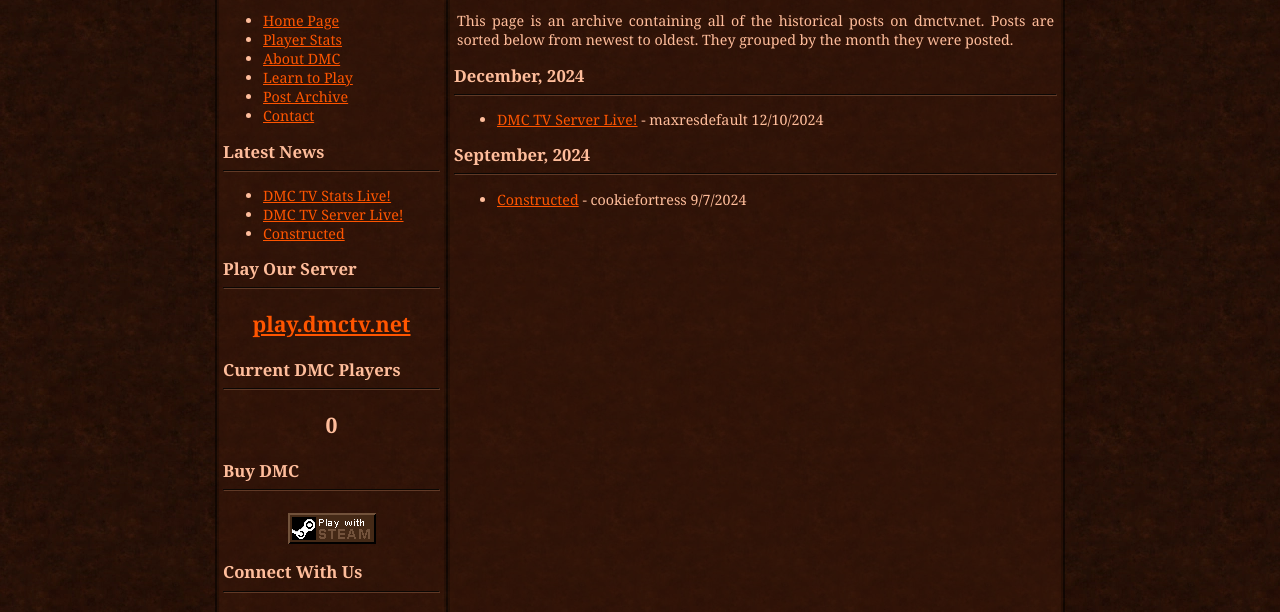
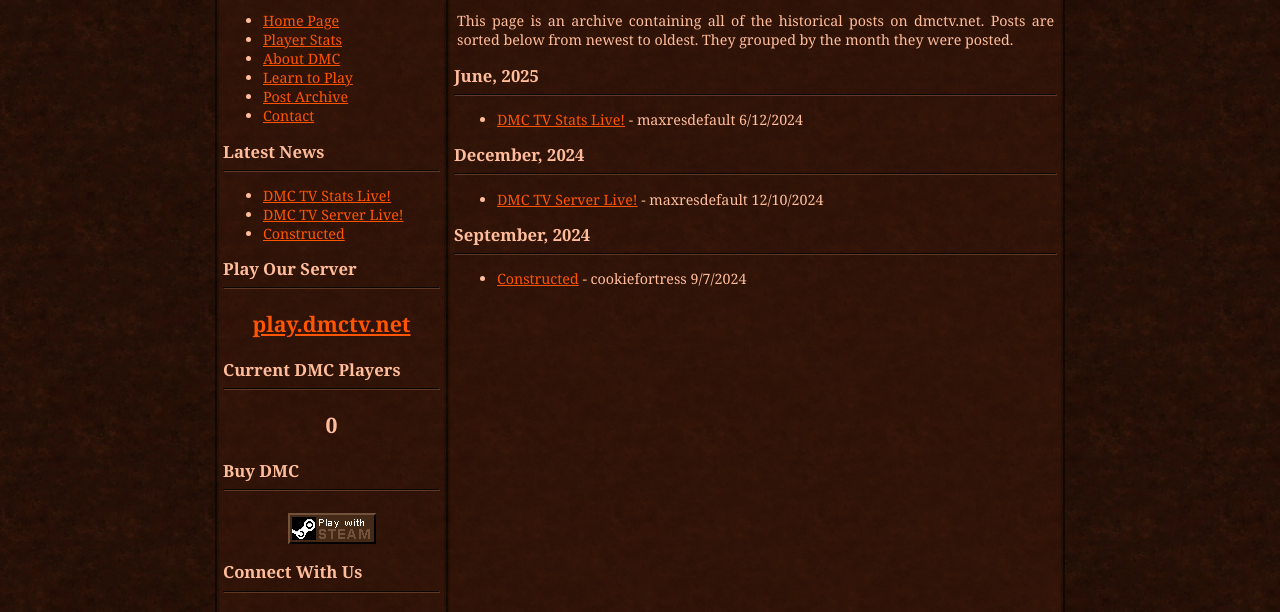
Before and after one commit to maxresd3fault/dmctv.net, a plain HTML site: page post_archive.html in a window 1280 px wide. Shown: the part 163-775 px from the top of the page. Drawn offline with Linux system fonts and the light colour scheme; no server answers.

Commit message:
Add 'DMC TV Stats Live!' post to archive.

```diff
--- a/post_archive.html
+++ b/post_archive.html
@@ -25,6 +25,15 @@
 						<p>This page is an archive containing all of the historical posts on dmctv.net. Posts are sorted below from newest to oldest. They grouped by the month they were posted.</p>
 					</div>
 					<div class="heading">
+						<h3>June, 2025</h3>
+						<hr>
+					</div>
+					<div class="main-content">
+						<ul>
+							<li><a href="/pages/posts/6.2025/dmctv_stats_live.html">DMC TV Stats Live!</a> - maxresdefault 6/12/2024</li>
+						</ul>
+					</div>
+					<div class="heading">
 						<h3>December, 2024</h3>
 						<hr>
 					</div>
```
